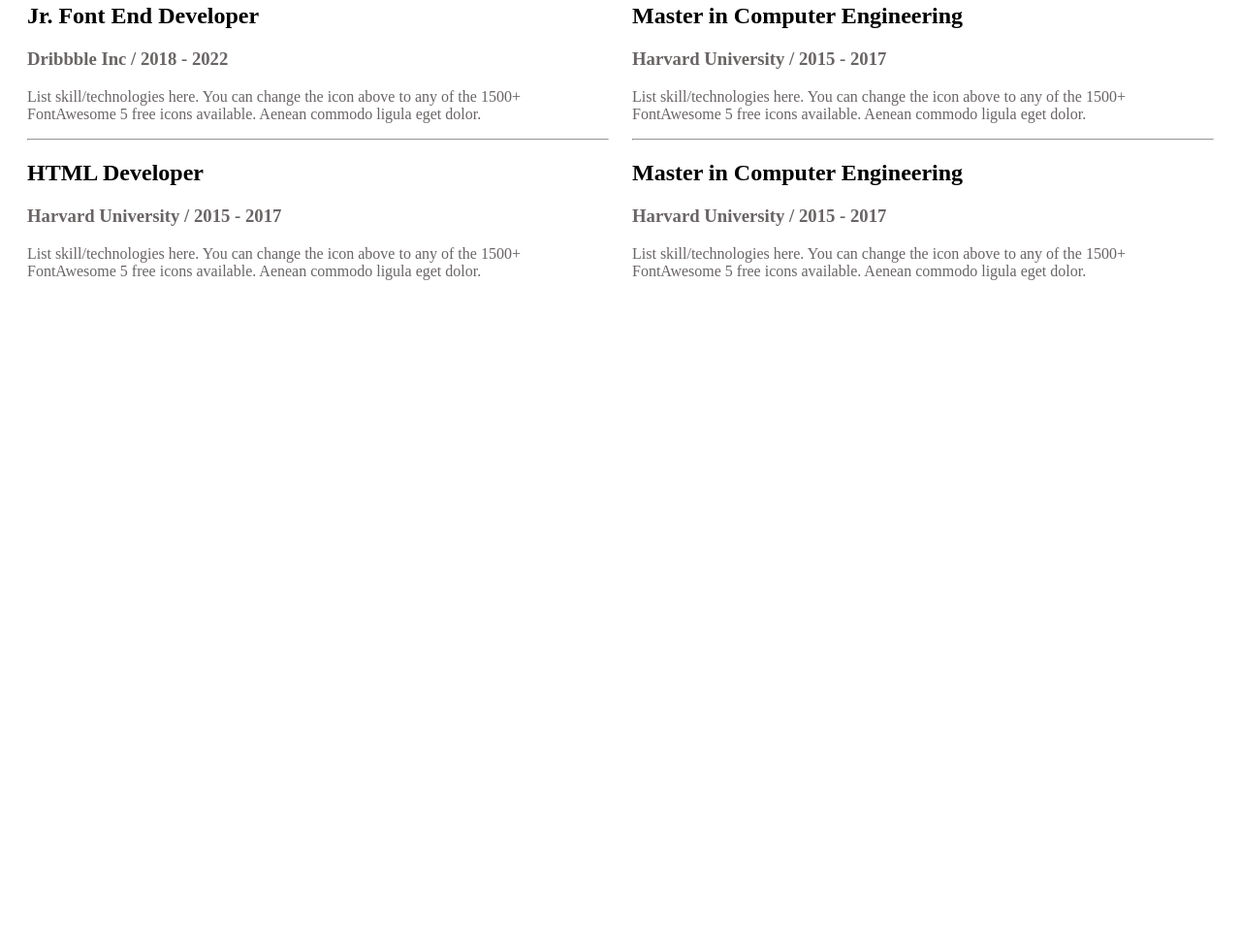
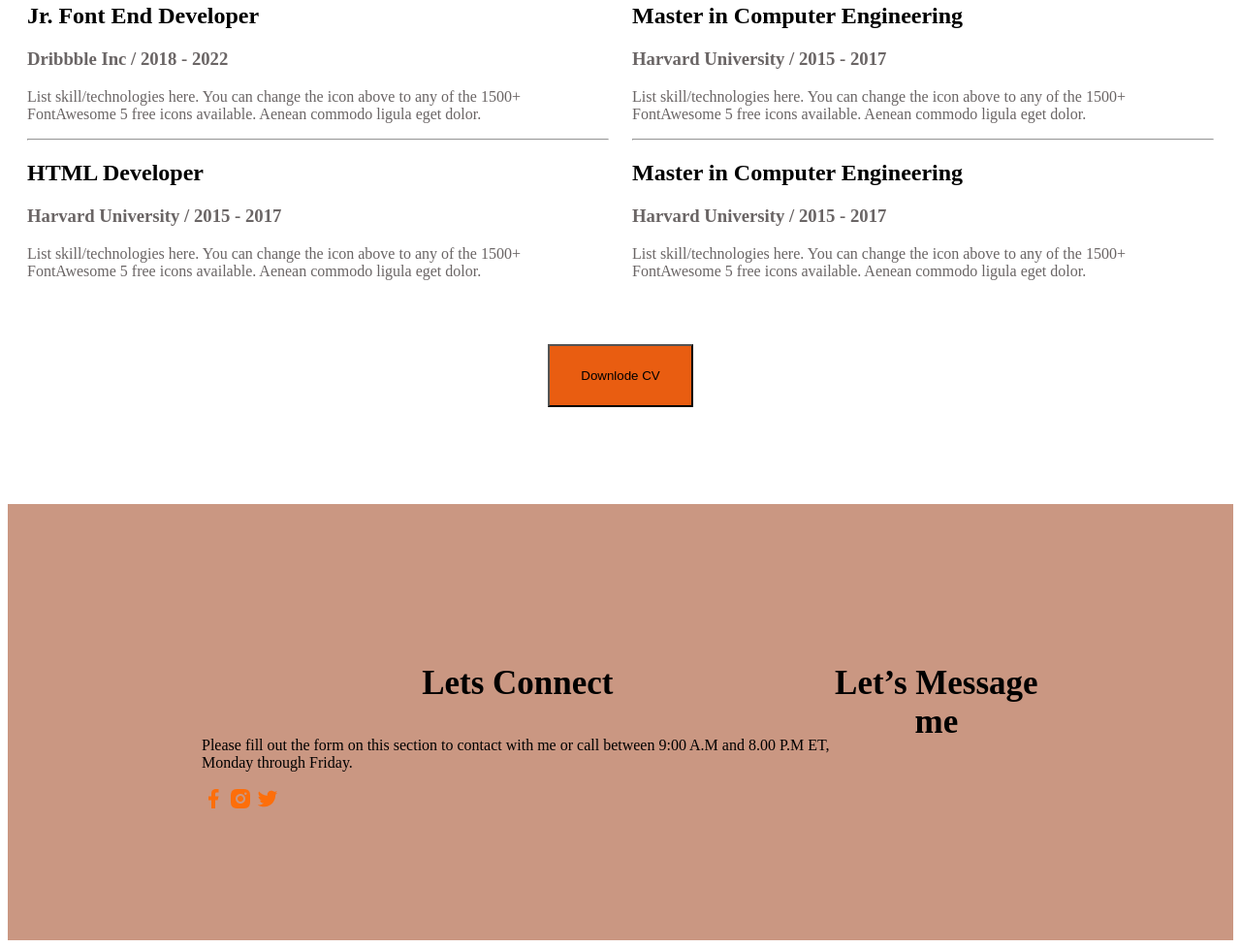
Before and after one commit to skSadi12/developer-portfolio, a plain HTML site: page index.html in a window 1280 px wide. Shown: the part 2539-3517 px from the top of the page at 97% size. Before the commit the page ends 2864 px from the top, so only its background shows below. Drawn offline with nearby package versions, Linux system fonts and the light colour scheme.

Commit message:
doing footer

```diff
--- a/index.html
+++ b/index.html
@@ -154,13 +154,30 @@
                 </div>
 
             </div>
-
-
+            <div class="cv">
+                <button class="button">Downlode CV</button>
+            </div>
          </section>
 
     </main>
 
     <footer>
+        <div class="footer-column">
+            <h3 class="section-title">Lets Connect</h3>
+            <p class="section-description">Please fill out the form on this section to contact with me or call between 9:00 A.M and 8.00 P.M ET, Monday through Friday.</p>
+            <div class="social-link">
+                <a href=""><img src="images/icons/facebook.png " alt=""></a>
+                <a href=""><img src="images/icons/insta.png" alt=""></a>
+                <a href=""><img src="images/icons/twitter.png" alt=""></a>
+
+            </div>
+        </div>
+
+
+        <div class="footer-column">
+            <h3 class="section-title">Let’s Message me</h3>
+
+        </div>
 
     </footer>
 </body>
--- a/style/portfolio.css
+++ b/style/portfolio.css
@@ -151,3 +151,18 @@ main{
 .resume-item-description , .resume-item-institute {
     color: rgb(106, 101, 101);
 }
+
+
+.cv{
+    text-align: center;
+    margin-top: 50px;
+    margin-bottom: 100px;
+}
+
+/* footer style */
+footer{
+    display: flex;
+    background-color: rgb(202, 151, 130);
+    margin-top: 100px;
+    padding: 130px 200px;
+}
```
